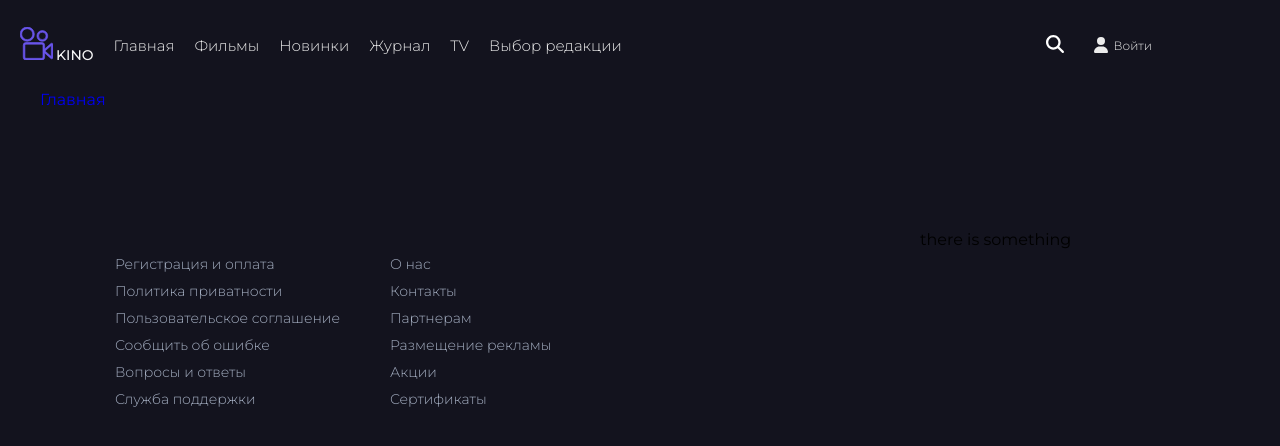
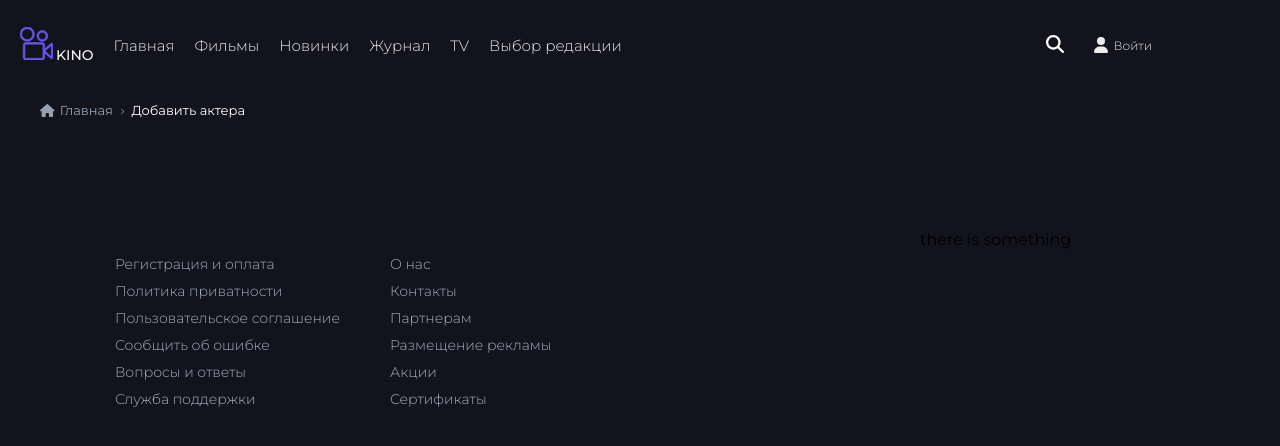
Before and after one commit to bartik369/market, a React (Create React App) app in the folder client/: page /add-actor in a window 1280 px wide. Shown: the top 446 px of the page. Built offline with nearby package versions, Linux system fonts and the light colour scheme; no server answers.

Commit message:
breadcrumbs done

```diff
--- a/client/src/App.tsx
+++ b/client/src/App.tsx
@@ -15,7 +15,6 @@ import Movie from "./pages/Movie";
 import Profile from "./pages/Profile";
 import { useValidateAccessToken } from "./store/apiSlice";
 import Admin from "./pages/Admin";
-import Breadcrumbs from "./components/breadcrumbs/Breadcrumbs";
 
 const App: FC = () => {
   const validateAccessToken = useValidateAccessToken();
--- a/client/src/components/breadcrumbs/Breadcrumbs.module.css
+++ b/client/src/components/breadcrumbs/Breadcrumbs.module.css
@@ -0,0 +1,46 @@
+.breadcrumbs {
+    display: flex;
+    align-items: center;
+    font-family: inherit;
+}
+
+.breadcrumbs .last-link {
+    color: #ffffff;
+    font-family: inherit;
+    font-size: 13px;
+}
+
+.breadcrumbs .home {
+    display: flex;
+    align-items: center;
+}
+
+.breadcrumbs .home-icon {
+    color: #97a0b1;
+    margin-right: 5px;
+    font-size: 13px;
+}
+
+.breadcrumbs a {
+    color: #97a0b1;
+    font-family: inherit;
+    font-size: 13px;
+    margin-right: 5px;
+}
+
+.breadcrumbs a:hover {
+    color: #ffffff;
+}
+
+.breadcrumbs a::after {
+    display: inline-block;
+    -webkit-transform: scale(0.5, 1);
+    -moz-transform: scale(0.5, 1);
+    -ms-transform: scale(0.5, 1);
+    -o-transform: scale(0.5, 1);
+    transform: scale(0.5, 1);
+    content: ">";
+    position: relative;
+    top: 1px;
+    margin-left: 6px;
+}
--- a/client/src/components/breadcrumbs/Breadcrumbs.tsx
+++ b/client/src/components/breadcrumbs/Breadcrumbs.tsx
@@ -1,20 +1,24 @@
 import React, {FC, useEffect} from 'react';
 import { useLocation, Link, useNavigate} from 'react-router-dom';
 import { useAppSelector } from '../../hooks/reduxHook';
+import { FontAwesomeIcon } from "@fortawesome/react-fontawesome";
+import { faHome } from "@fortawesome/free-solid-svg-icons";
+import { pageTitles } from '../../utils/data/data';
+import style from './Breadcrumbs.module.css'
 
 const Breadcrumbs: FC = () => {
-
     const movieTitles = useAppSelector(state => state.movies.movie.titleRu)
     const location = useLocation();
     let navigate = useNavigate();
-    let currentLink = ''
     const regEx = location.pathname.match(/\/movies\/[a-zA-Z0-9]/)
     const pathnames = location.pathname.split("/").filter(x => x);
-    const pages = { 'movies': 'Фильмы', 'profile': 'Профиль' };
    return (
-  <>
+  <div className={style.breadcrumbs}>
     {pathnames.length > 0
-    ? (<Link onClick={() => navigate("/")} to={''}>Главная</Link>)
+    ? (<div className={style.home}>
+        <div className={style['home-icon']}><FontAwesomeIcon icon={faHome}/></div>
+        <Link onClick={() => navigate("/")} to={''}>Главная</Link>
+        </div>)
     : ('')}
 
     {pathnames.map((name, index) => {
@@ -22,15 +26,15 @@ const Breadcrumbs: FC = () => {
       const isLast = index === pathnames.length - 1;
 
       return isLast
-      ? ( <div key={name}>{regEx ? movieTitles : pages[name as keyof typeof pages]}</div>)
+      ? ( <div className={style['last-link']} key={name}>{regEx ? movieTitles : pageTitles[name as keyof typeof pageTitles]}</div>)
       : (
         <Link key={name} onClick={() => navigate(routeTo)} to={routeTo}>
-          {pages[name as keyof typeof pages]}
+          {pageTitles[name as keyof typeof pageTitles]}
         </Link>
       );
 
     })}
-  </>
+  </div>
 );
 };
 
--- a/client/src/utils/data/data.ts
+++ b/client/src/utils/data/data.ts
@@ -128,3 +128,11 @@ export const ratingMovie = [
   {id: 9, value: 9 },
   {id: 10, value: 10 },
 ]
+export const pageTitles = {
+  'movies': 'Фильмы',
+  'profile': 'Профиль',
+  'admin': 'Админ панель',
+  'add-movie': 'Добавить фильм',
+  'add-actor': 'Добавить актера',
+
+}
```
Also changed, not shown: client/src/components/breadcrumbs/crumb/Crumb.module.css (deleted).
